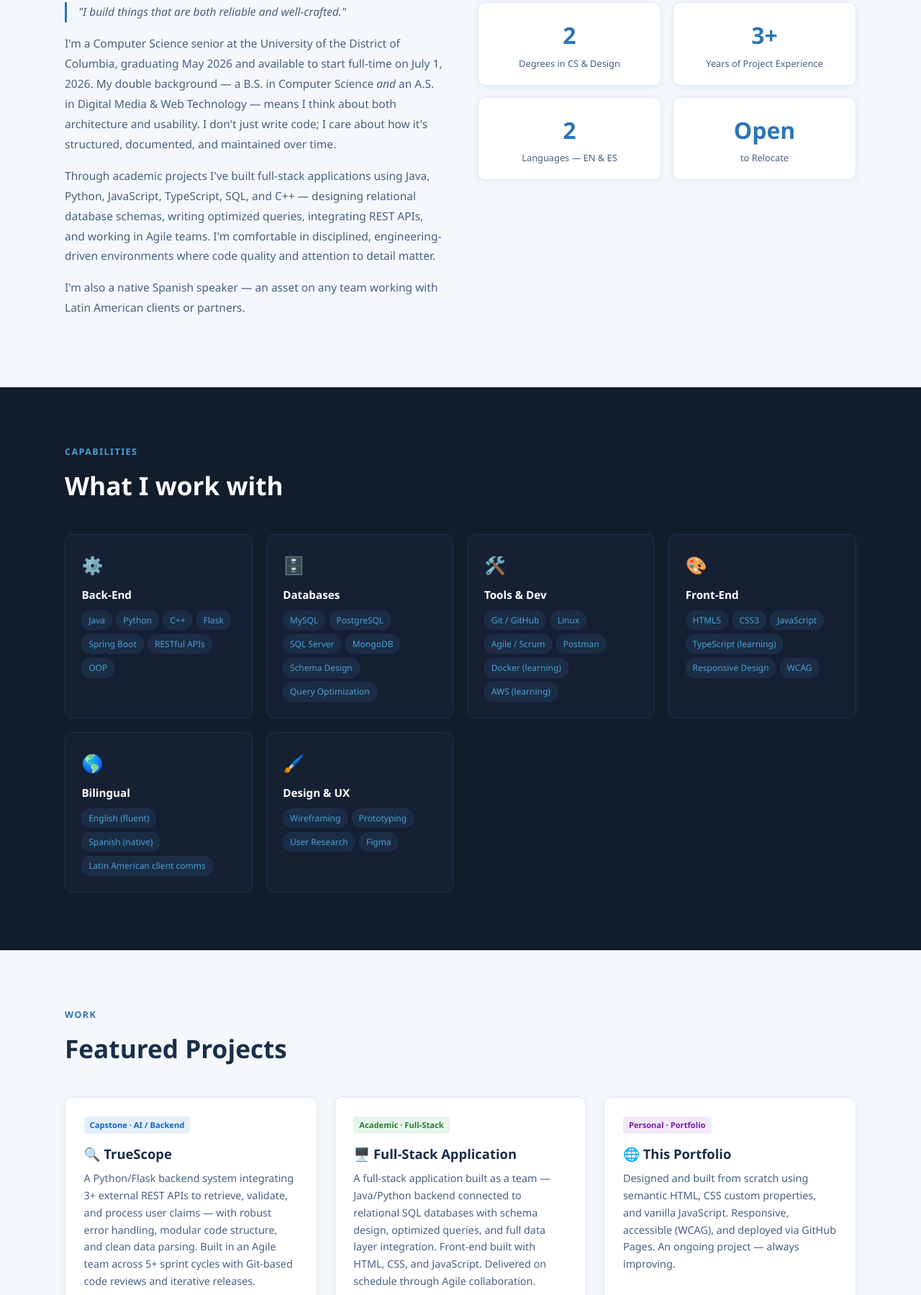
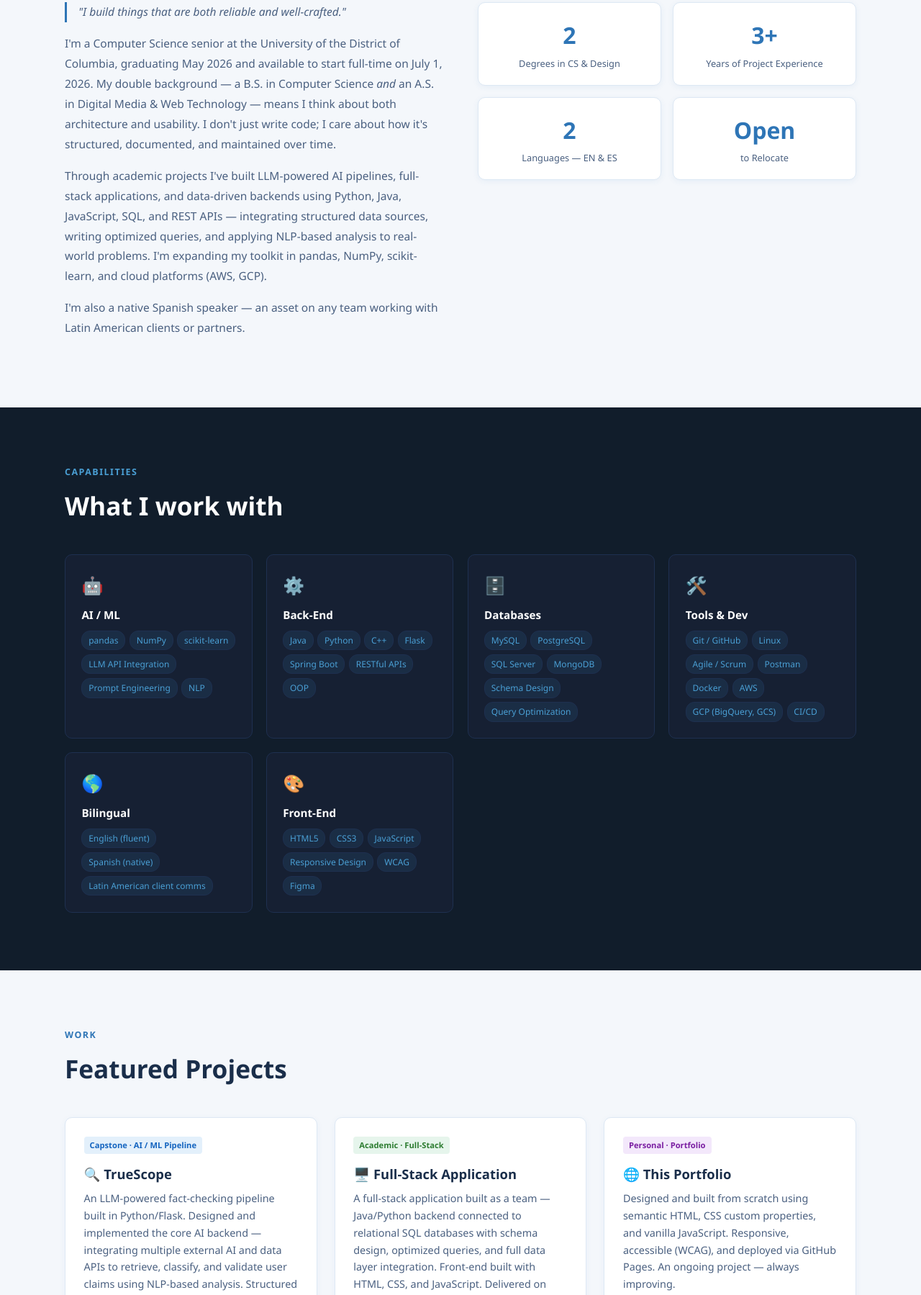
Before and after one commit to DianaM12-2/DianaM12-2.github.io, a plain HTML site: page index.html in a window 1280 px wide. Shown: the part 1001-2800 px from the top of the page at 72% size. Drawn offline with Linux system fonts and the light colour scheme.

Commit message:
Update index.html
Updated skills and project descriptions to reflect a focus on AI/ML and data pipelines. Revised career objectives and coursework in the education section.

```diff
--- a/index.html
+++ b/index.html
@@ -175,15 +175,17 @@
     <div>
       <div class="hero-badge">✦ Available July 2026</div>
       <h1 class="hero-title">Diana <em>Martinez</em></h1>
-      <p class="hero-sub">Full-Stack · APIs · Software Development · Open to Relocation</p>
+      <p class="hero-sub">Python · AI/ML · Data Pipelines · Full-Stack · Open to Relocation</p>
       <p class="hero-desc">
-        Computer Science senior with a double background in engineering and design.
-        I build reliable backend systems, design solid database schemas, and integrate
-        APIs that power real software. Available for full-time roles starting July 1, 2026.
+        Computer Science senior with a background in engineering and design.
+        I build AI-integrated systems, data pipelines, and reliable backend infrastructure —
+        turning complex analytical problems into production-ready software.
+        Available for full-time roles starting July 1, 2026.
       </p>
       <div class="hero-tags">
-        <span class="tag">Python</span><span class="tag">Java</span><span class="tag">JavaScript</span>
-        <span class="tag">TypeScript</span><span class="tag">C++</span><span class="tag">REST APIs</span>
+        <span class="tag">Python</span><span class="tag">AI / ML</span><span class="tag">pandas</span>
+        <span class="tag">Java</span><span class="tag">JavaScript</span>
+        <span class="tag">REST APIs</span>
         <span class="tag">SQL</span><span class="tag">Flask</span><span class="tag">Agile / Scrum</span>
         <span class="tag">Bilingual EN/ES</span>
       </div>
@@ -213,11 +215,11 @@
           documented, and maintained over time.
         </p>
         <p>
-          Through academic projects I've built full-stack applications using Java, Python,
-          JavaScript, TypeScript, SQL, and C++ — designing relational database schemas,
-          writing optimized queries, integrating REST APIs, and working in Agile teams.
-          I'm comfortable in disciplined, engineering-driven environments where code quality
-          and attention to detail matter.
+          Through academic projects I've built LLM-powered AI pipelines, full-stack applications,
+          and data-driven backends using Python, Java, JavaScript, SQL, and REST APIs —
+          integrating structured data sources, writing optimized queries, and applying
+          NLP-based analysis to real-world problems. I'm expanding my toolkit in
+          pandas, NumPy, scikit-learn, and cloud platforms (AWS, GCP).
         </p>
         <p>
           I'm also a native Spanish speaker — an asset on any team working with
@@ -240,6 +242,15 @@
     <div class="section-label">Capabilities</div>
     <h2 class="section-title">What I work with</h2>
     <div class="skills-grid">
+      <div class="skill-card">
+        <div class="skill-icon">🤖</div>
+        <div class="skill-cat">AI / ML</div>
+        <div class="skill-list">
+          <span class="skill-chip">pandas</span><span class="skill-chip">NumPy</span>
+          <span class="skill-chip">scikit-learn</span><span class="skill-chip">LLM API Integration</span>
+          <span class="skill-chip">Prompt Engineering</span><span class="skill-chip">NLP</span>
+        </div>
+      </div>
       <div class="skill-card">
         <div class="skill-icon">⚙️</div>
         <div class="skill-cat">Back-End</div>
@@ -265,16 +276,8 @@
         <div class="skill-list">
           <span class="skill-chip">Git / GitHub</span><span class="skill-chip">Linux</span>
           <span class="skill-chip">Agile / Scrum</span><span class="skill-chip">Postman</span>
-          <span class="skill-chip">Docker (learning)</span><span class="skill-chip">AWS (learning)</span>
-        </div>
-      </div>
-      <div class="skill-card">
-        <div class="skill-icon">🎨</div>
-        <div class="skill-cat">Front-End</div>
-        <div class="skill-list">
-          <span class="skill-chip">HTML5</span><span class="skill-chip">CSS3</span>
-          <span class="skill-chip">JavaScript</span><span class="skill-chip">TypeScript (learning)</span>
-          <span class="skill-chip">Responsive Design</span><span class="skill-chip">WCAG</span>
+          <span class="skill-chip">Docker</span><span class="skill-chip">AWS</span>
+          <span class="skill-chip">GCP (BigQuery, GCS)</span><span class="skill-chip">CI/CD</span>
         </div>
       </div>
       <div class="skill-card">
@@ -286,11 +289,12 @@
         </div>
       </div>
       <div class="skill-card">
-        <div class="skill-icon">🖌️</div>
-        <div class="skill-cat">Design &amp; UX</div>
+        <div class="skill-icon">🎨</div>
+        <div class="skill-cat">Front-End</div>
         <div class="skill-list">
-          <span class="skill-chip">Wireframing</span><span class="skill-chip">Prototyping</span>
-          <span class="skill-chip">User Research</span><span class="skill-chip">Figma</span>
+          <span class="skill-chip">HTML5</span><span class="skill-chip">CSS3</span>
+          <span class="skill-chip">JavaScript</span><span class="skill-chip">Responsive Design</span>
+          <span class="skill-chip">WCAG</span><span class="skill-chip">Figma</span>
         </div>
       </div>
     </div>
@@ -306,18 +310,20 @@
 
       <div class="project-card">
         <div class="project-tag-row">
-          <span class="project-badge badge-ai">Capstone · AI / Backend</span>
+          <span class="project-badge badge-ai">Capstone · AI / ML Pipeline</span>
         </div>
         <div class="project-title">🔍 TrueScope</div>
         <p class="project-desc">
-          A Python/Flask backend system integrating 3+ external REST APIs to retrieve,
-          validate, and process user claims — with robust error handling, modular code
-          structure, and clean data parsing. Built in an Agile team across 5+ sprint cycles
-          with Git-based code reviews and iterative releases.
+          An LLM-powered fact-checking pipeline built in Python/Flask. Designed and implemented
+          the core AI backend — integrating multiple external AI and data APIs to retrieve,
+          classify, and validate user claims using NLP-based analysis. Structured the system
+          for reproducibility and scale across 5+ Agile sprint cycles with Git-based
+          code reviews and iterative releases.
         </p>
         <div class="project-chips">
           <span class="chip">Python</span><span class="chip">Flask</span>
-          <span class="chip">REST APIs</span><span class="chip">MySQL</span>
+          <span class="chip">LLM APIs</span><span class="chip">NLP</span>
+          <span class="chip">MySQL</span>
           <span class="chip">JavaScript</span><span class="chip">Git / GitHub</span>
           <span class="chip">Agile</span>
         </div>
@@ -381,7 +387,7 @@
         <div class="edu-degree">B.S. Computer Science</div>
         <div class="edu-school">University of the District of Columbia</div>
         <div class="edu-meta">Washington, DC · Expected May 2026</div>
-        <div class="edu-courses"><strong>Coursework:</strong> Software Engineering, Operating Systems, Computer Networks, Data Structures, Algorithm Design, C++</div>
+        <div class="edu-courses"><strong>Coursework:</strong> Software Engineering, Operating Systems, Computer Networks, Data Structures, Algorithm Design, Statistics &amp; Probability, Machine Learning Concepts</div>
       </div>
       <div class="edu-card">
         <div class="edu-degree">A.S. Digital Media &amp; Web Technology</div>
@@ -399,8 +405,8 @@
     <div class="section-label">Contact</div>
     <h2 class="section-title">Let's work together</h2>
     <p>
-      I'm actively looking for full-time software engineering roles starting July 1, 2026 —
-      backend, full-stack, or API development. Open to relocation anywhere in the US.
+      I'm actively looking for full-time roles in machine learning engineering, data science,
+      or backend/full-stack development starting July 1, 2026 — open to relocation anywhere in the US.
       If you think I'd be a good fit — I'd love to hear from you.
     </p>
     <div class="contact-links">
```
